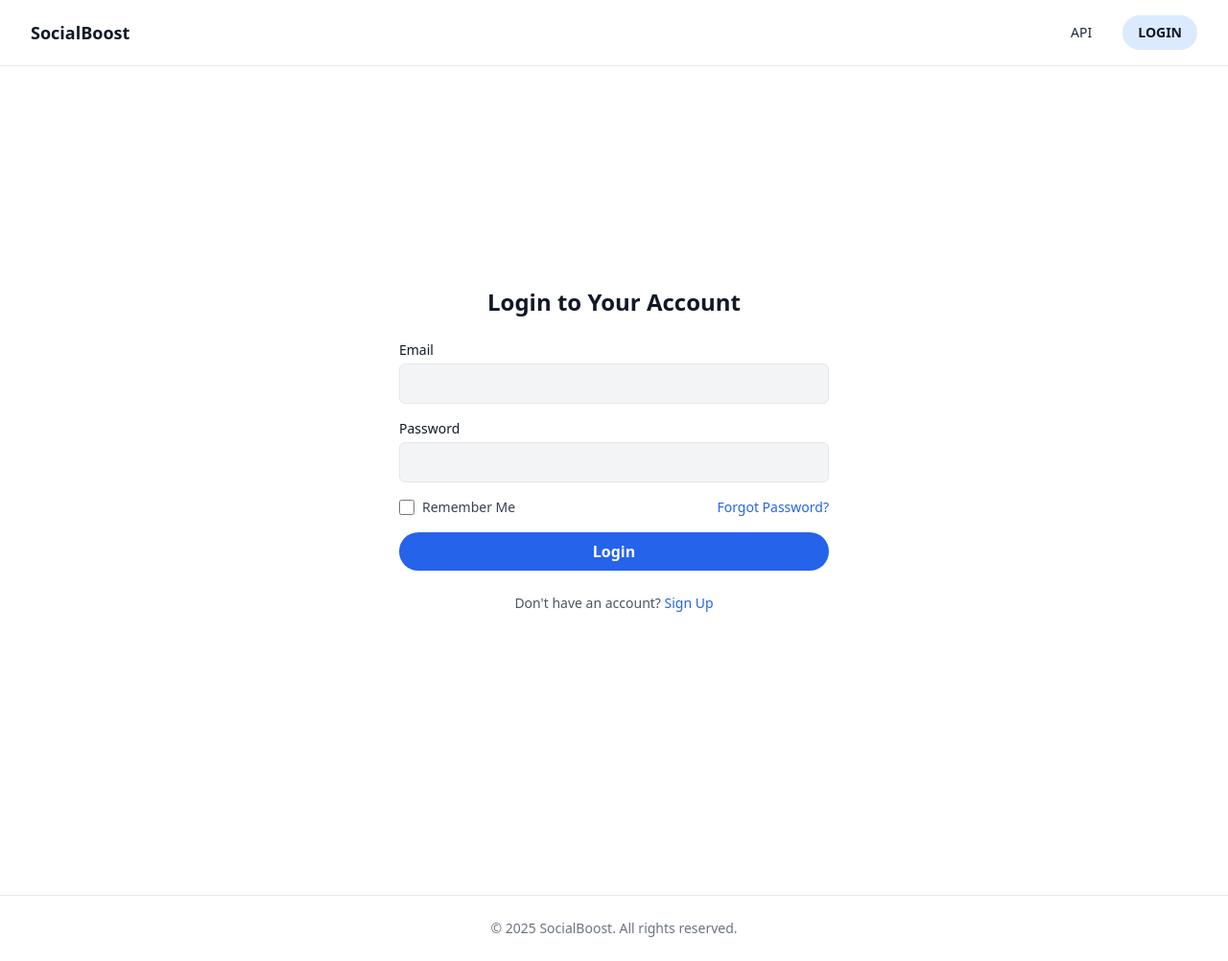
After one commit to chistev/smm_project, a Django app: page /login/ in a window 1280 px wide. The commit adds this page. Shown: the whole page at 96% size. Run offline with Django 5.2, Linux system fonts and the light colour scheme; some libraries are stand-ins or nearby versions.

Commit message:
login html

```diff
--- a/smm_panel/templates/smm_panel/base.html
+++ b/smm_panel/templates/smm_panel/base.html
@@ -6,6 +6,23 @@
     <meta charset="UTF-8" />
     <meta name="viewport" content="width=device-width, initial-scale=1.0" />
     <title>{% block title %}SocialBoost{% endblock %}</title>
+    <style>
+        *,
+        *::before,
+        *::after {
+            box-sizing: border-box;
+            margin: 0;
+            padding: 0;
+        }
+
+        html,
+        body {
+            height: 100%;
+            font-family: system-ui, sans-serif;
+            line-height: 1.5;
+        }
+    </style>
+
     <script src="https://cdn.tailwindcss.com"></script>
 </head>
 
@@ -16,7 +33,7 @@
         <div class="flex items-center space-x-8 text-sm">
             <a href="#" class="text-gray-800 hover:text-gray-600">API</a>
             <a href=""
-               class="px-4 py-2 bg-blue-100 text-gray-900 font-semibold rounded-full hover:bg-blue-200 transition">LOGIN</a>
+                class="px-4 py-2 bg-blue-100 text-gray-900 font-semibold rounded-full hover:bg-blue-200 transition">LOGIN</a>
         </div>
     </nav>
 
--- /dev/null
+++ b/smm_panel/templates/smm_panel/login.html
@@ -0,0 +1,42 @@
+{% extends 'smm_panel/base.html' %}
+{% block title %}Login - SocialBoost{% endblock %}
+
+{% block content %}
+<div class="min-h-screen flex items-center justify-center px-6 py-12">
+    <div class="w-full max-w-md space-y-6">
+        <h2 class="text-center text-2xl font-bold">Login to Your Account</h2>
+        <form action="{% url 'login' %}" method="post" class="space-y-4">
+            {% csrf_token %}
+            <div>
+                <label for="email" class="block text-sm font-medium">Email</label>
+                <input id="email" name="email" type="text" required
+                    class="mt-1 w-full px-4 py-2 border rounded-md bg-gray-100 focus:outline-none focus:ring-2 focus:ring-blue-400" />
+            </div>
+
+            <div>
+                <label for="password" class="block text-sm font-medium">Password</label>
+                <input id="password" name="password" type="password" required
+                    class="mt-1 w-full px-4 py-2 border rounded-md bg-gray-100 focus:outline-none focus:ring-2 focus:ring-blue-400" />
+            </div>
+
+            <div class="flex items-center justify-between">
+                <div class="flex items-center">
+                    <input id="remember" name="remember" type="checkbox"
+                        class="h-4 w-4 text-blue-600 border-gray-300 rounded" />
+                    <label for="remember" class="ml-2 block text-sm text-gray-700">Remember Me</label>
+                </div>
+                <a href="#" class="text-sm text-blue-600 hover:underline">Forgot Password?</a>
+            </div>
+            <button type="submit"
+                class="w-full bg-blue-600 text-white font-semibold py-2 rounded-full hover:bg-blue-700 transition">
+                Login
+            </button>
+
+        </form>
+        <p class="text-sm text-center text-gray-600">
+            Don't have an account?
+            <a href="{% url 'signup' %}" class="text-blue-600 hover:underline">Sign Up</a>
+        </p>
+    </div>
+</div>
+{% endblock %}
--- a/smm_panel/urls.py
+++ b/smm_panel/urls.py
@@ -3,5 +3,7 @@ from . import views
 
 urlpatterns = [
     path('', views.home, name='home'),
-    path('signup/', views.signup, name='signup')
+    path('signup/', views.signup, name='signup'),
+    path('login/', views.login, name='login')
+
 ]
--- a/smm_panel/views.py
+++ b/smm_panel/views.py
@@ -5,3 +5,6 @@ def home(request):
 
 def signup(request):
     return render(request, 'smm_panel/signup.html')
+
+def login(request):
+    return render(request, 'smm_panel/login.html')
```
